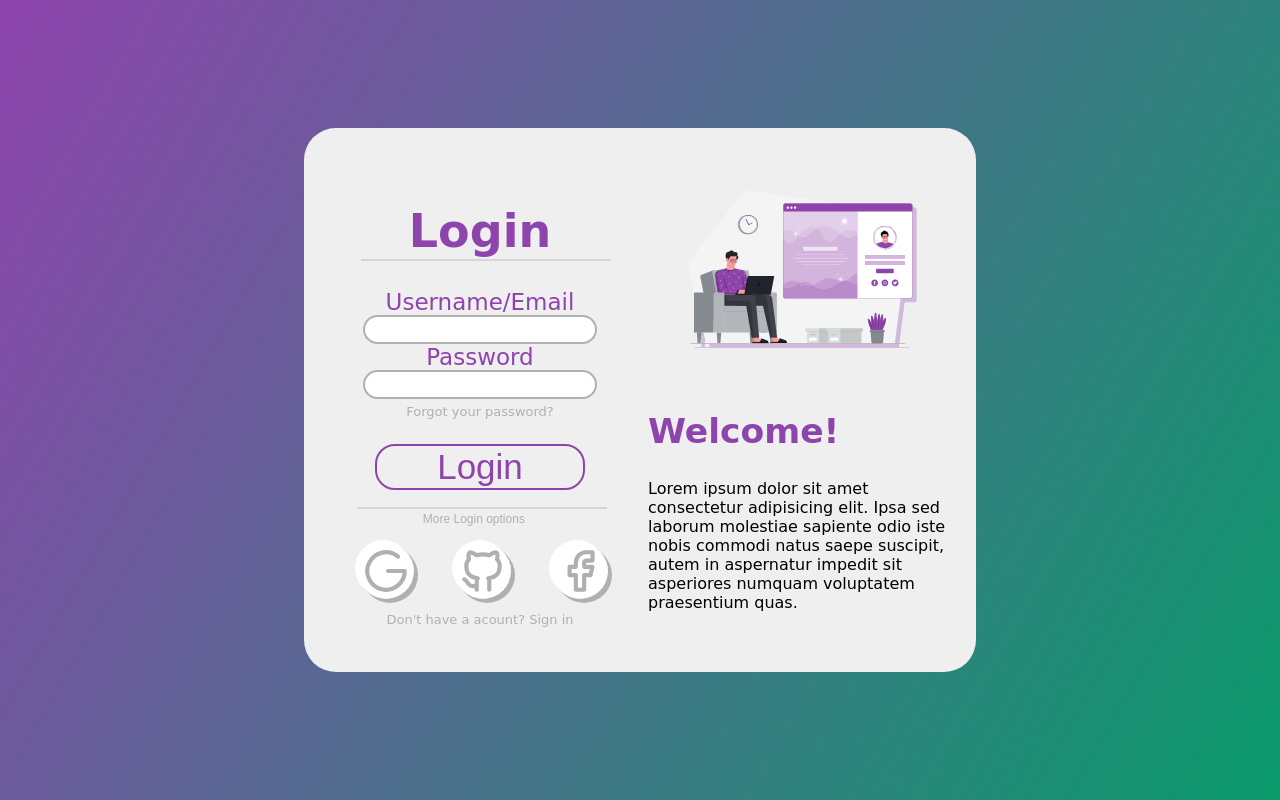
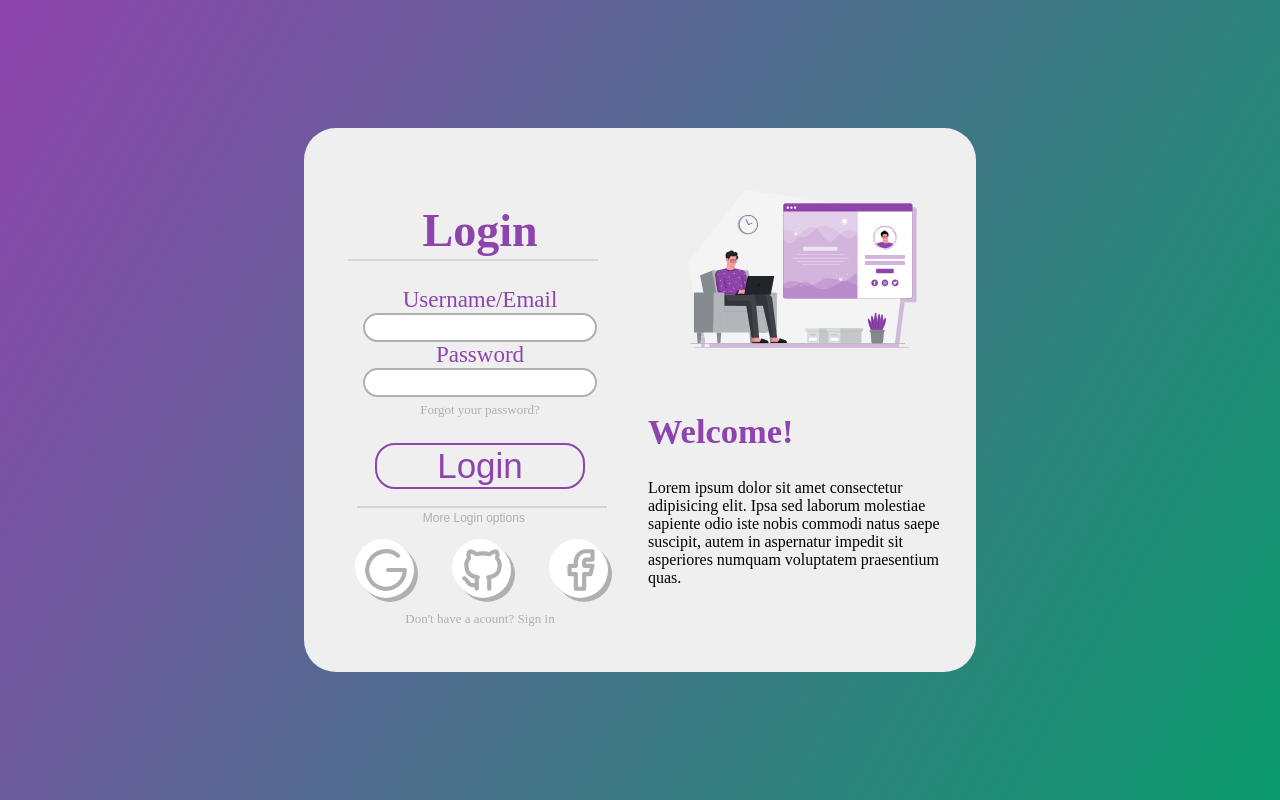
Before and after one commit to Gravyard-Gay/simple-login-screen, a plain HTML site: page index.html in a window 1280 px wide. Drawn offline with Linux system fonts and the light colour scheme.

Commit message:
Font Fixed

```diff
--- a/style.css
+++ b/style.css
@@ -10,7 +10,7 @@ body {
   background:linear-gradient(120deg, var(--main-col), var(--sub-col));
   margin: 0;
   padding: 0;
-  font-family: 'Comfortaa', cursive;
+  font-family: 'Comfortaa';
   height: 100vh;
   width: 100vw;
   display: flex;
```
